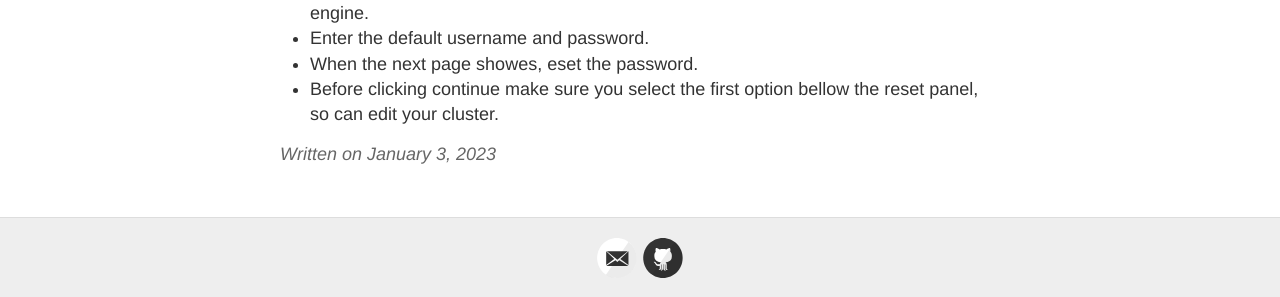
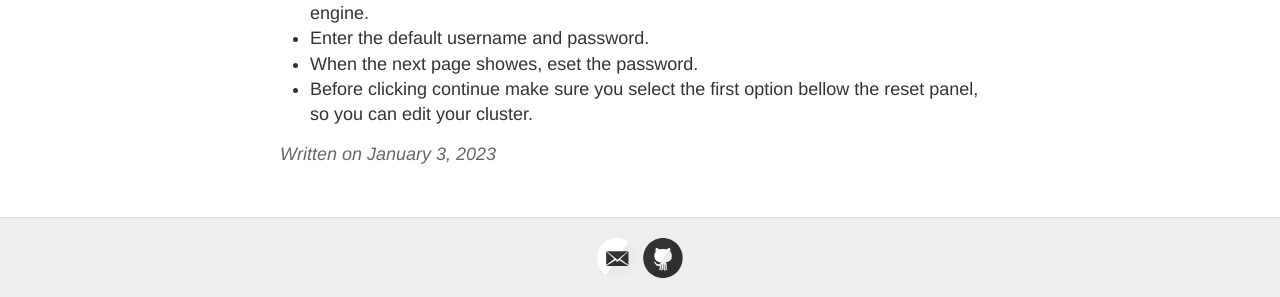
Before and after one commit to hermassest/hermassest.github.io, a Jekyll site: the page built from _posts/2023-01-03-Build-Your-Own-Raspberry-Pi-Cluster.md, in a window 1280 px wide and 900 px high, scrolled down 3871 px. Shown: the part 594-891 px from the top of the window. Built offline with Jekyll 4.4.1, drawn with Linux system fonts in a browser that asks for light colours; our own code applies the rules of GitHub Pages for plain Markdown files.

Commit message:
Update 2023-01-03-Build-Your-Own-Raspberry-Pi-Cluster.md

```diff
--- a/_posts/2023-01-03-Build-Your-Own-Raspberry-Pi-Cluster.md
+++ b/_posts/2023-01-03-Build-Your-Own-Raspberry-Pi-Cluster.md
@@ -117,4 +117,4 @@ $ rancherd reset-admin
 - Access the rancher by taking the ip given by the last command into any search engine.
 - Enter the default username and password.
 - When the next page showes, eset the password.
-- Before clicking continue make sure you select the first option bellow the reset panel, so  can edit your cluster.
+- Before clicking continue make sure you select the first option bellow the reset panel, so you can edit your cluster.
```
